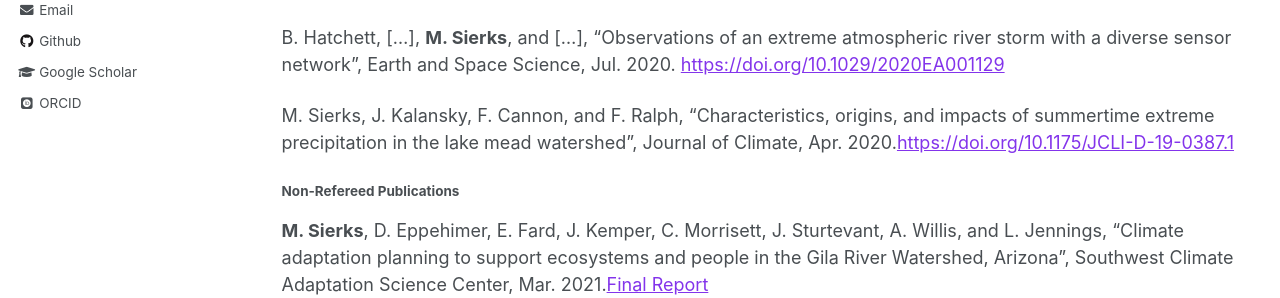
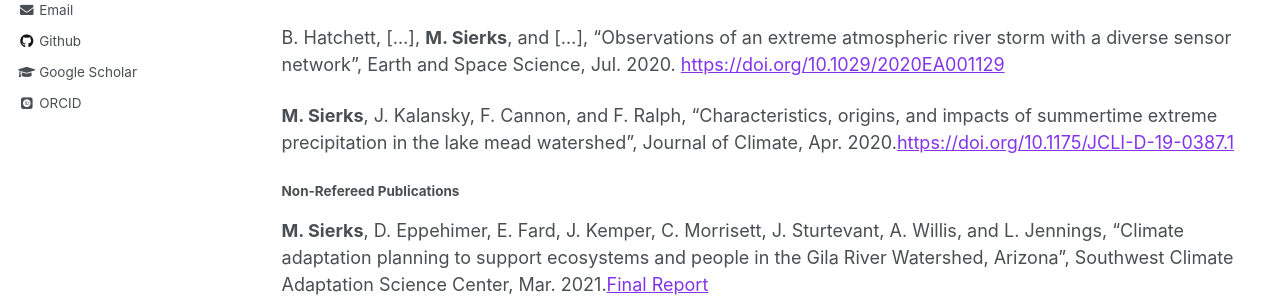
Before and after one commit to mdsierks/mdsierks.github.io, a Jekyll site: the page built from _pages/publications.md, in a window 1280 px wide and 1172 px high. Shown: the part 383-681 px from the top of the window. Built offline with Jekyll 4.4.1, drawn with Linux system fonts in a browser that asks for light colours; some web fonts are replaced.

Commit message:
formatting for subheaders

```diff
--- a/_pages/publications.md
+++ b/_pages/publications.md
@@ -29,7 +29,7 @@ pp. 1–71, Mar. 2021.[https://doi.org/10.1175/JCLI-D-20-0391.1](https://doi.org
 B. Hatchett, [...], **M. Sierks**, and [...], “Observations of an extreme atmospheric river storm with a diverse
 sensor network”, Earth and Space Science, Jul. 2020. [https://doi.org/10.1029/2020EA001129](https://doi.org/10.1029/2020EA001129)
 
-M. Sierks, J. Kalansky, F. Cannon, and F. Ralph, “Characteristics, origins, and impacts of summertime
+**M. Sierks**, J. Kalansky, F. Cannon, and F. Ralph, “Characteristics, origins, and impacts of summertime
 extreme precipitation in the lake mead watershed”, Journal of Climate, Apr. 2020.[https://doi.org/10.1175/JCLI-D-19-0387.1](https://doi.org/10.1175/JCLI-D-19-0387.1)
 
 
```
